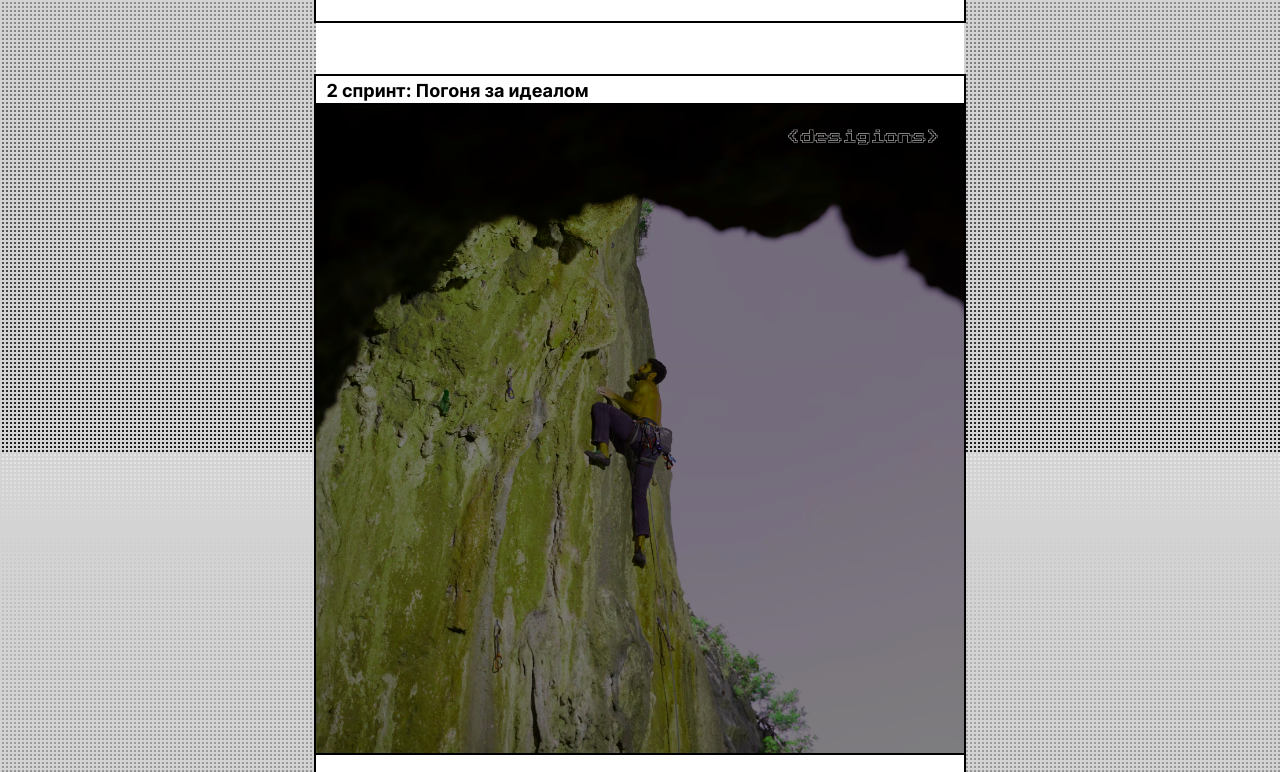
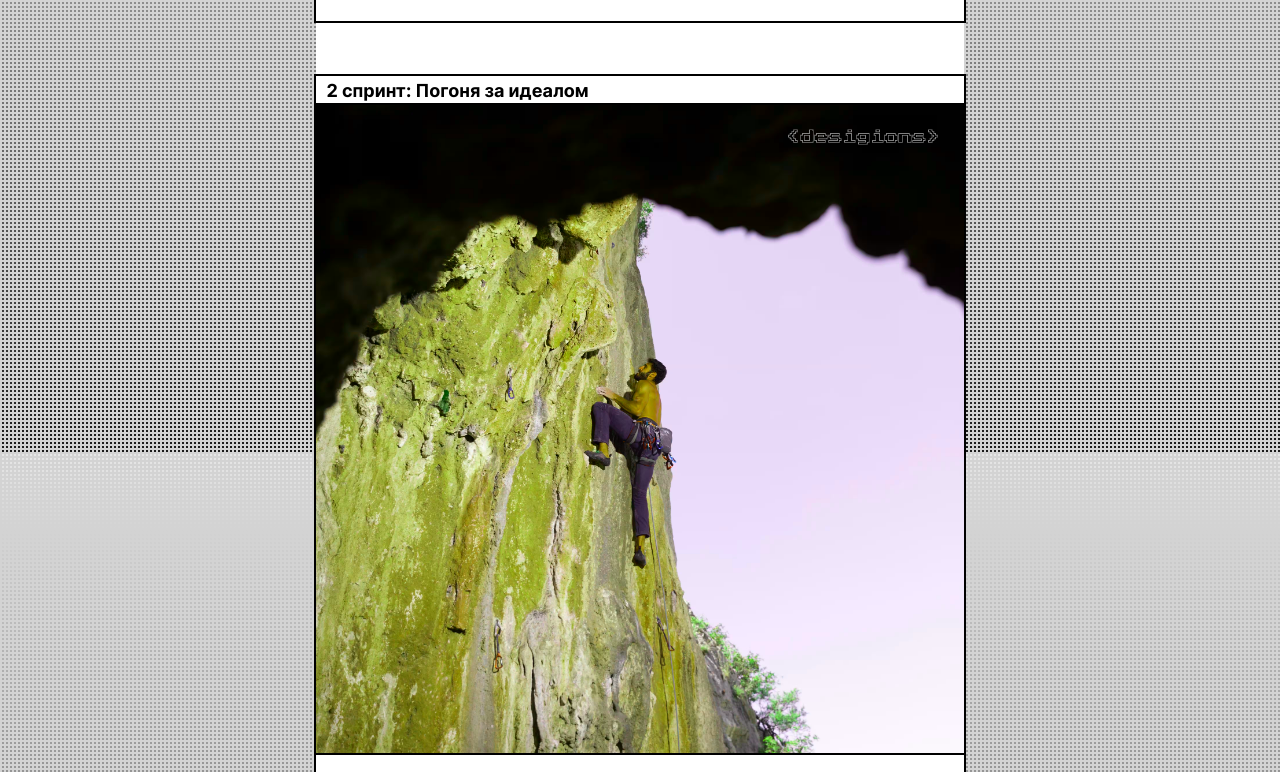
Before and after one commit to viperouss14/zakrivayuschiy-teg-f, a website: page index.html in a window 1280 px wide. Shown: the part 3548-4320 px from the top of the page. Drawn offline with Linux system fonts and the light colour scheme.

Commit message:
Перво

```diff
--- a/styles/style.css
+++ b/styles/style.css
@@ -307,7 +307,7 @@
 }
 
 .filter__multiply {
-  filter: hue-rotate(45deg) saturate(2) brightness(0.5);
+  filter: hue-rotate(45deg) saturate(2);
 }
 
 .filter__opacity {
```
